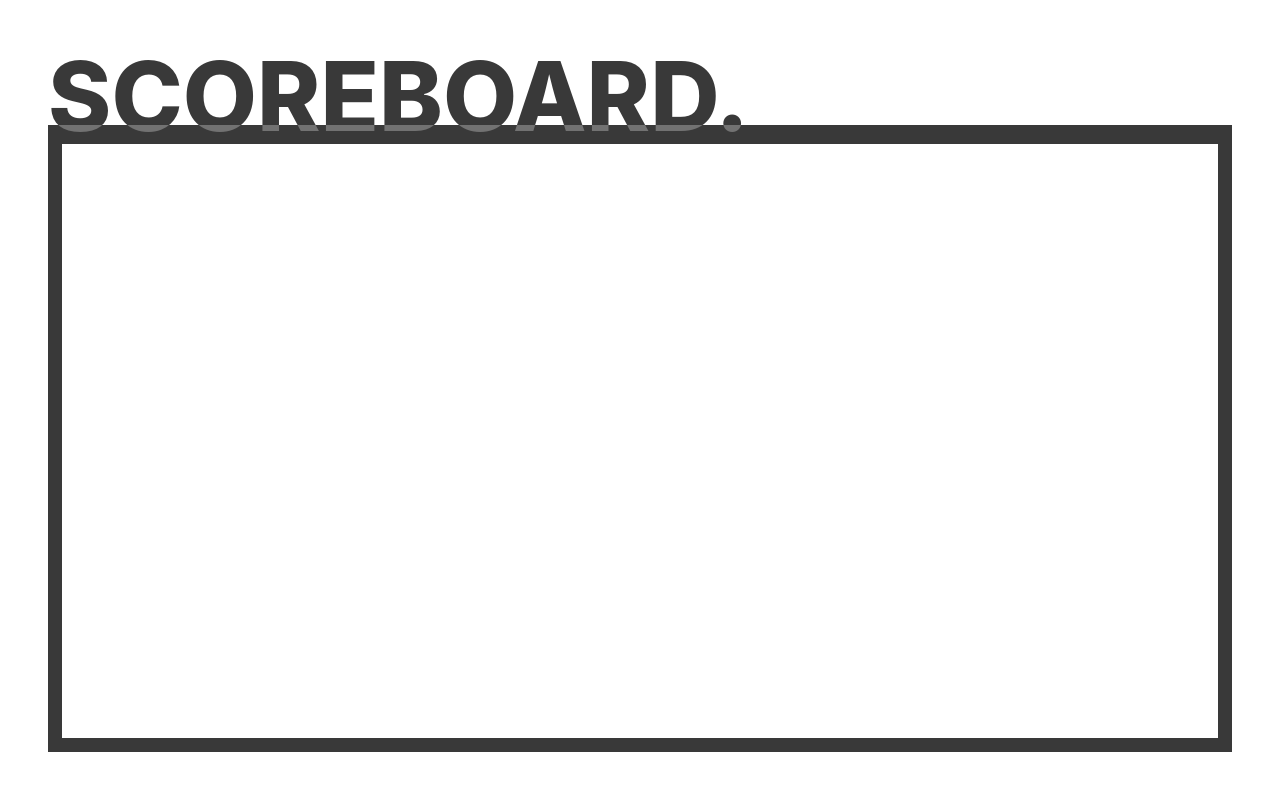
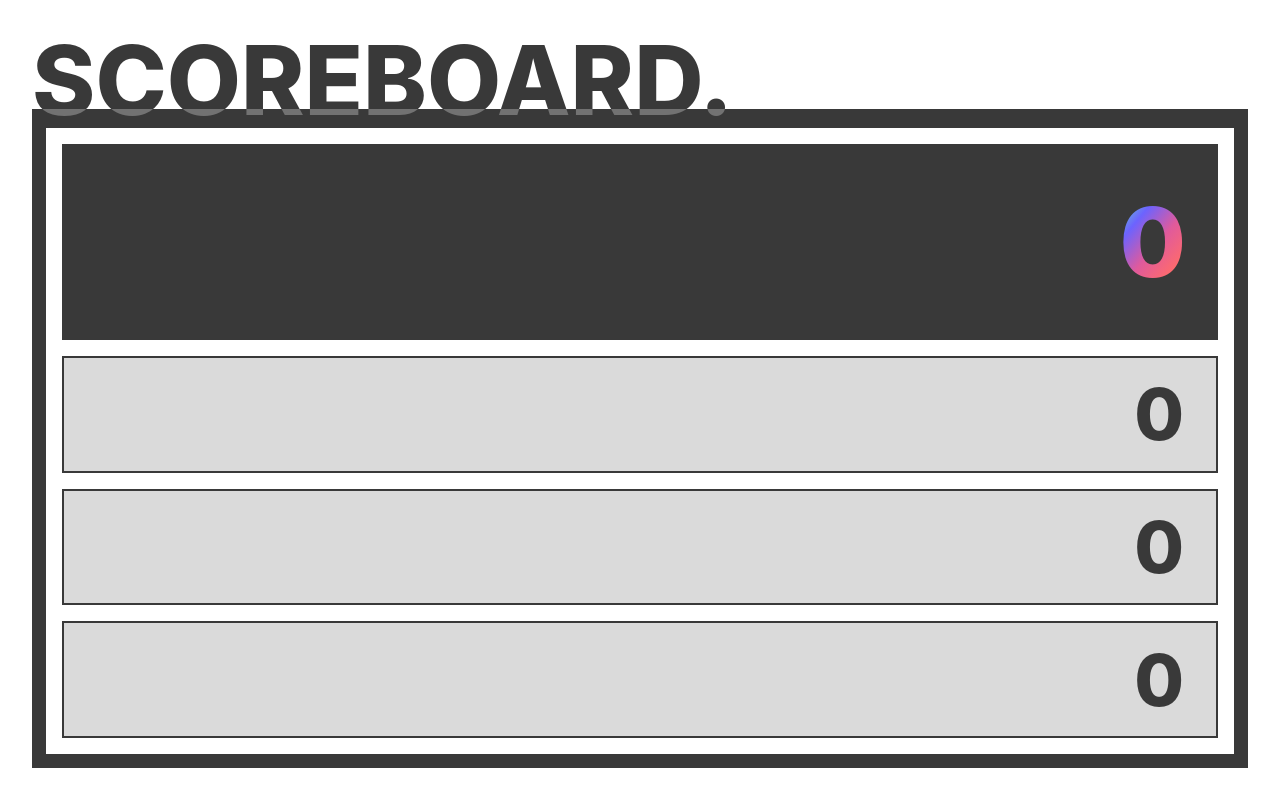
Before and after one commit to SooryaSRajan/hci-leaderboard, a React (Create React App) app: page / in a window 1280 px wide. Built offline with nearby package versions, Linux system fonts and the light colour scheme; the HTML template or start-up script is replaced by a standard one.

Commit message:
Created components

```diff
--- a/package.json
+++ b/package.json
@@ -10,7 +10,6 @@
     "@types/node": "^16.18.114",
     "@types/react": "^18.3.11",
     "@types/react-dom": "^18.3.1",
-    "firebase": "^10.14.1",
     "react": "^18.3.1",
     "react-dom": "^18.3.1",
     "react-scripts": "5.0.1",
--- a/src/App.css
+++ b/src/App.css
@@ -1,3 +1,19 @@
-.scoreboard-text {
+.rainbow-text {
+    background-image: linear-gradient(130deg, #ff6b6b, #f9d56c, #65f0b5, #6c63ff, #e05a9c, #ff6b6b, #ff6b6b, #f9d56c, #65f0b5, #6c63ff, #e05a9c, #ff6b6b);
+    -webkit-background-clip: text;
+    background-size: 300% 300%;
+    animation: iridescent-animation 8s ease-in-out infinite;
+    -webkit-text-fill-color: transparent;
+}
 
+@keyframes iridescent-animation {
+    0% {
+        background-position: 0 50%;
+    }
+    50% {
+        background-position: 100% 50%;
+    }
+    100% {
+        background-position: 0 50%;
+    }
 }
--- a/src/App.tsx
+++ b/src/App.tsx
@@ -1,26 +1,62 @@
-import React from 'react';
-import {initializeApp} from "firebase/app";
+import React, {useState} from 'react';
 import ScoreboardTitle from "./scoreboard-title";
-// https://firebase.google.com/docs/web/setup#available-libraries
+import "./App.css"
 
-const firebaseConfig = {
-    apiKey: "AIzaSyBaHRAnCdFsFp2OuBT5WfaMzNB1oJrf1B8",
-    authDomain: "hci-leaderboard.firebaseapp.com",
-    projectId: "hci-leaderboard",
-    storageBucket: "hci-leaderboard.appspot.com",
-    messagingSenderId: "1065622709610",
-    appId: "1:1065622709610:web:dd181248668ac5c3d77113"
+
+type Team = {
+    teamName: string;
+    score: number;
+    teamMembers?: string[];
+    teamRank?: number;
+}
+
+const PrimaryScore: React.FC<Team> = ({ teamName, score, teamMembers }) => {
+    return (
+        <div className='bg-score-grey basis-1/3 flex flex-row justify-evenly items-center px-8 py-12'>
+            <div className='flex-1'>
+                <div className='text-white font-extrabold text-7xl'>
+                    {teamName}
+                </div>
+                <div className='text-white max-w-[80%] text-3xl font-extralight capitalize max'>
+                    {teamMembers?.map(name => name.toUpperCase())?.join(', ')}
+                </div>
+            </div>
+            <div className='text-8xl text-white font-extrabold rainbow-text'>
+                {score}
+            </div>
+        </div>
+    );
+};
+
+
+const SecondaryScore: React.FC<Team> = ({ teamName, score }) => {
+    return (
+        <div className='bg-[#DADADA] basis-1/5 border-2 border-score-grey flex flex-row justify-between items-center px-8'>
+            <div className='font-extrabold text-5xl text-score-grey'>
+                {teamName}
+            </div>
+            <div className='text-score-grey font-extrabold text-7xl'>
+                {score}
+            </div>
+        </div>
+    );
 };
 
 function App() {
-    const app = initializeApp(firebaseConfig);
+    const [winnerTeam, setWinnerTeam] = useState<Team>()
+    const [firstTeam, setFirstTeam] = useState<Team>()
+    const [secondTeam, setSecondTeam] = useState<Team>()
+    const [thirdTeam, setThirdTeam] = useState<Team>()
 
     return (
-        <div className='flex flex-col h-screen w-screen p-12'>
+        <div className='flex flex-col h-screen w-screen p-8'>
             <ScoreboardTitle/>
             <div
-                className='flex flex-1 border-l-[14px] border-r-[14px] border-b-[14px] border-score-grey mix-blend-screen bg-white'>
-                {/* Other content */}
+                className='flex flex-1 flex-col border-l-[14px] border-r-[14px] border-b-[14px] border-score-grey mix-blend-screen bg-white p-4 gap-4'>
+                <PrimaryScore score={winnerTeam?.score ?? 0} teamName={winnerTeam?.teamName ?? ''} teamMembers={winnerTeam?.teamMembers ?? []}/>
+                <SecondaryScore score={firstTeam?.score ?? 0} teamName={firstTeam?.teamName ?? ''}/>
+                <SecondaryScore score={secondTeam?.score ?? 0} teamName={secondTeam?.teamName ?? ''}/>
+                <SecondaryScore score={thirdTeam?.score ?? 0} teamName={thirdTeam?.teamName ?? ''}/>
             </div>
         </div>
     );
```
